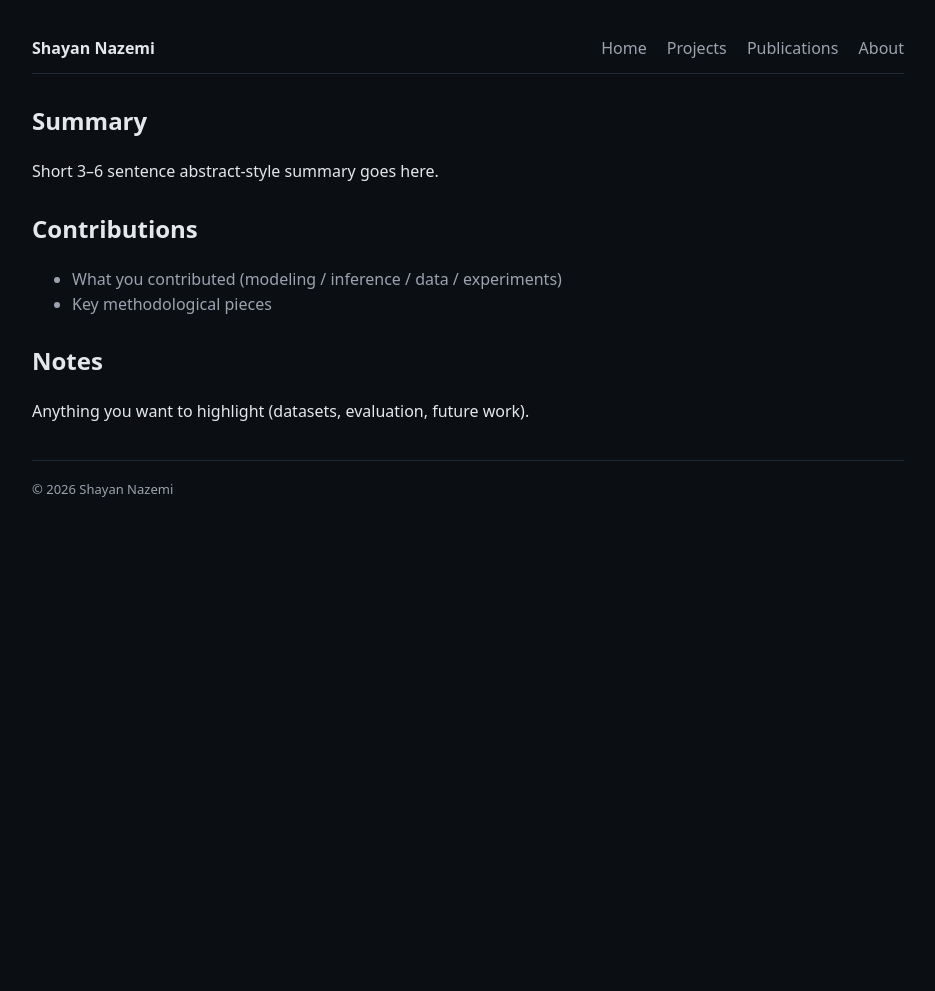
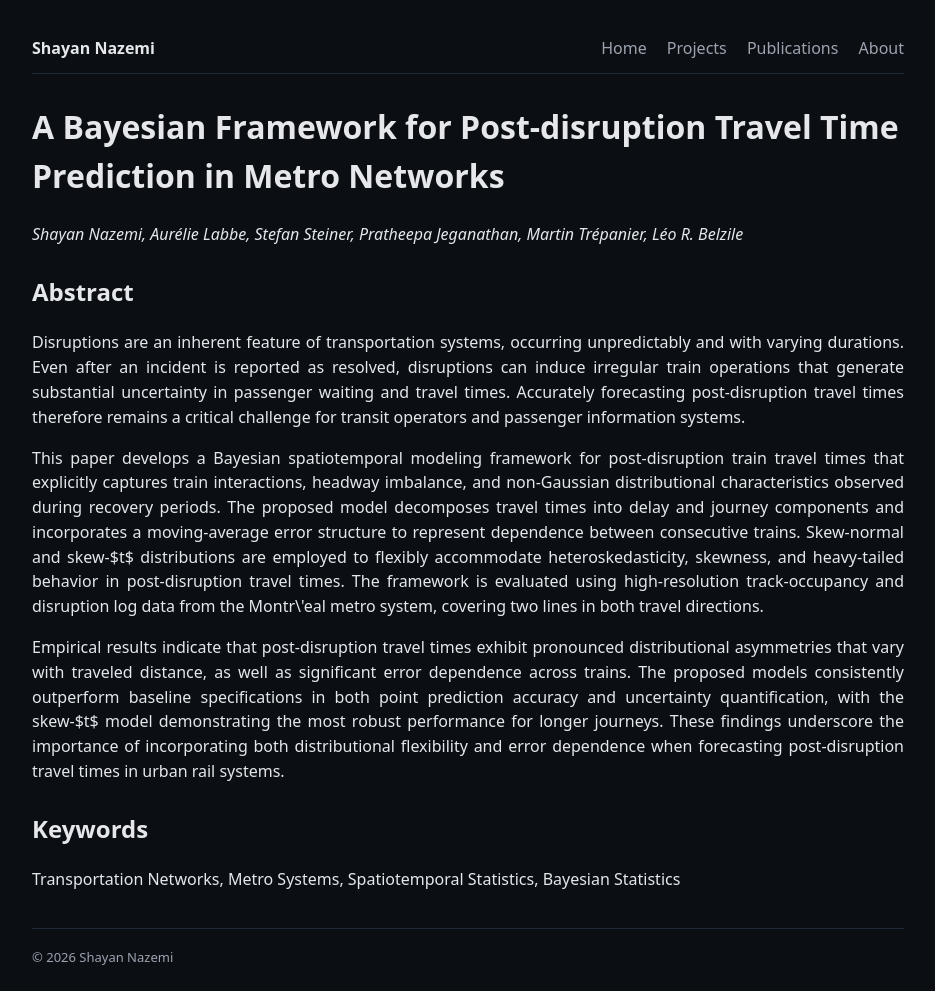
Before and after one commit to ShayanNazemi/ShayanNazemi.github.io, a Jekyll site: the page built from _publications/stm.md, in a window 1280 px wide. Shown: the whole page, without its empty margins (172-1107 px from the left). Built offline with Jekyll 4.4.1, drawn with Linux system fonts in a browser that asks for light colours; before the commit the page ends 900 px from its top, so only the background shows below that.

Commit message:
abstract added

```diff
--- a/_publications/stm.md
+++ b/_publications/stm.md
@@ -1,7 +1,7 @@
 ---
 layout: default
 title: "A Bayesian Framework for Post-disruption Travel Time Prediction in Metro Networks"
-authors: "Shayan Nazemi, Aurélie Labbe, Stefan Steiner, Martin Trépanier, Léo R. Belzile"
+authors: "Shayan Nazemi, Aurélie Labbe, Stefan Steiner, Pratheepa Jeganathan, Martin Trépanier, Léo R. Belzile"
 venue: "Manuscript in preparation"
 status: "In preparation"
 tags: ["Bayesian Statistics", "Spatiotemporal Statistics", "Metro Systems", "Transportation Networks"]
@@ -13,12 +13,21 @@ links:
     href: "#"
 ---
 
-## Summary
-Short 3–6 sentence abstract-style summary goes here.
+# A Bayesian Framework for Post-disruption Travel Time Prediction in Metro Networks
+<p class="author-list">
+Shayan Nazemi, Aurélie Labbe, Stefan Steiner, Pratheepa Jeganathan, Martin Trépanier, Léo R. Belzile
+</p>
+## Abstract
 
-## Contributions
-- What you contributed (modeling / inference / data / experiments)
-- Key methodological pieces
+<p class="abstract">
+  Disruptions are an inherent feature of transportation systems, occurring unpredictably and with varying durations. Even after an incident is reported as resolved, disruptions can induce irregular train operations that generate substantial uncertainty in passenger waiting and travel times. Accurately forecasting post-disruption travel times therefore remains a critical challenge for transit operators and passenger information systems.
+</p>
+<p class="abstract">
+  This paper develops a Bayesian spatiotemporal modeling framework for post-disruption train travel times that explicitly captures train interactions, headway imbalance, and non-Gaussian distributional characteristics observed during recovery periods. The proposed model decomposes travel times into delay and journey components and incorporates a moving-average error structure to represent dependence between consecutive trains. Skew-normal and skew-$t$ distributions are employed to flexibly accommodate heteroskedasticity, skewness, and heavy-tailed behavior in post-disruption travel times. The framework is evaluated using high-resolution track-occupancy and disruption log data from the Montr\'eal metro system, covering two lines in both travel directions.
+</p>
+<p class="abstract">
+  Empirical results indicate that post-disruption travel times exhibit pronounced distributional asymmetries that vary with traveled distance, as well as significant error dependence across trains. The proposed models consistently outperform baseline specifications in both point prediction accuracy and uncertainty quantification, with the skew-$t$ model demonstrating the most robust performance for longer journeys. These findings underscore the importance of incorporating both distributional flexibility and error dependence when forecasting post-disruption travel times in urban rail systems.
+</p>
 
-## Notes
-Anything you want to highlight (datasets, evaluation, future work).
+## Keywords
+Transportation Networks, Metro Systems, Spatiotemporal Statistics, Bayesian Statistics
--- a/assets/css/style.css
+++ b/assets/css/style.css
@@ -243,3 +243,11 @@ hr {
     height: 160px;
   }
 }
+
+.abstract {
+    text-align: justify;
+}
+
+.author-list {
+  font-style: italic;
+}
```
